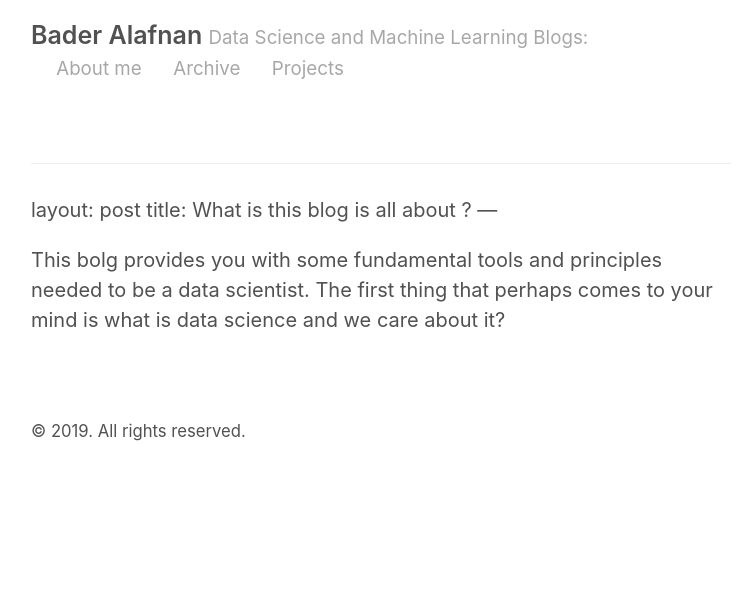
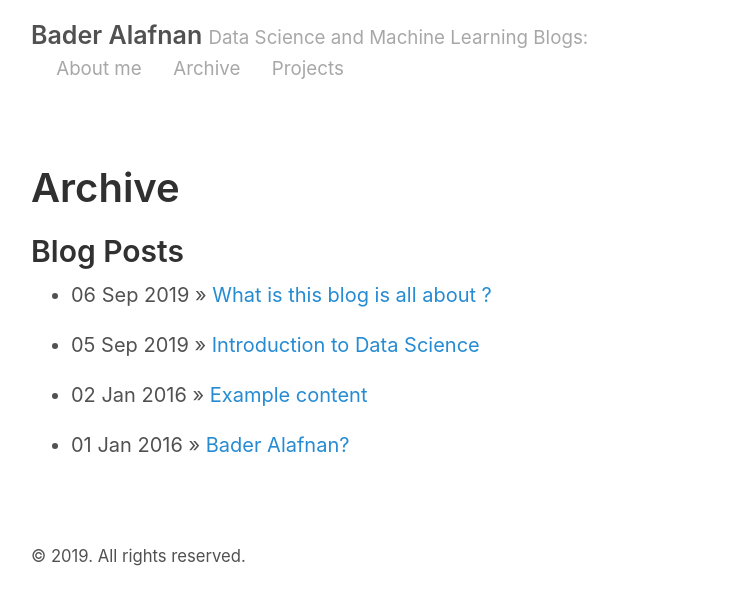
Before and after one commit to alafnan/alafnan.github.io, a Jekyll site: the page built from projects.md, in a window 1280 px wide. Shown: the top 605 px of the page, without its empty margins (259-1000 px from the left). Built offline with Jekyll 4.4.1, drawn with Linux system fonts in a browser that asks for light colours; our own code applies the rules of GitHub Pages for plain Markdown files.

Commit message:
Update projects.md

```diff
--- a/projects.md
+++ b/projects.md
@@ -1,7 +1,10 @@
-
 ---
-layout: post
-title: What is this blog is all about ?
+layout: page
+title: Archive
 ---
 
-This bolg provides you with some fundamental tools and principles needed to be a data scientist. The first thing that perhaps comes to your mind is what is data science and we care about it?
+## Blog Posts
+
+{% for post in site.posts %}
+  * {{ post.date | date_to_string }} &raquo; [ {{ post.title }} ]({{ post.url }})
+{% endfor %}
```
